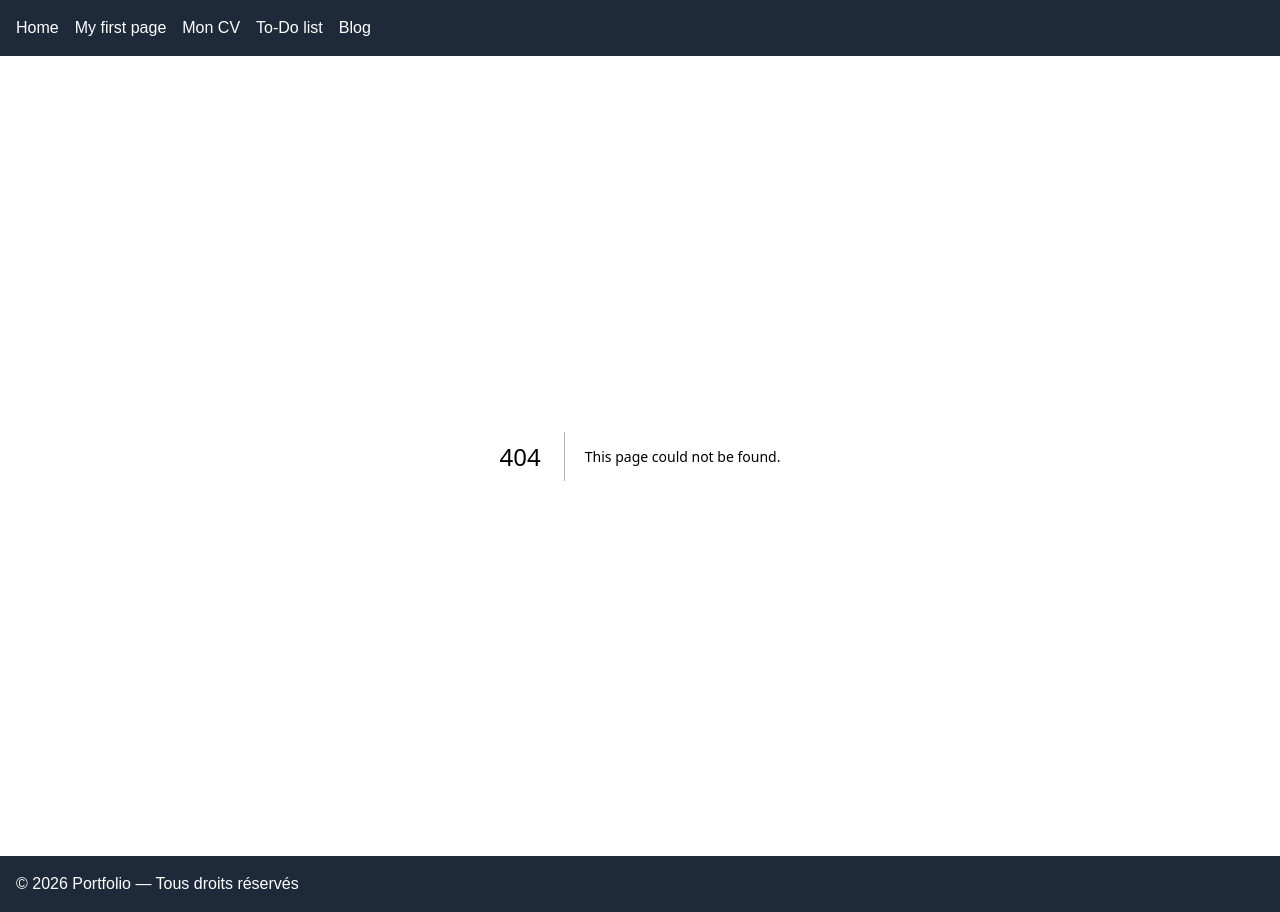
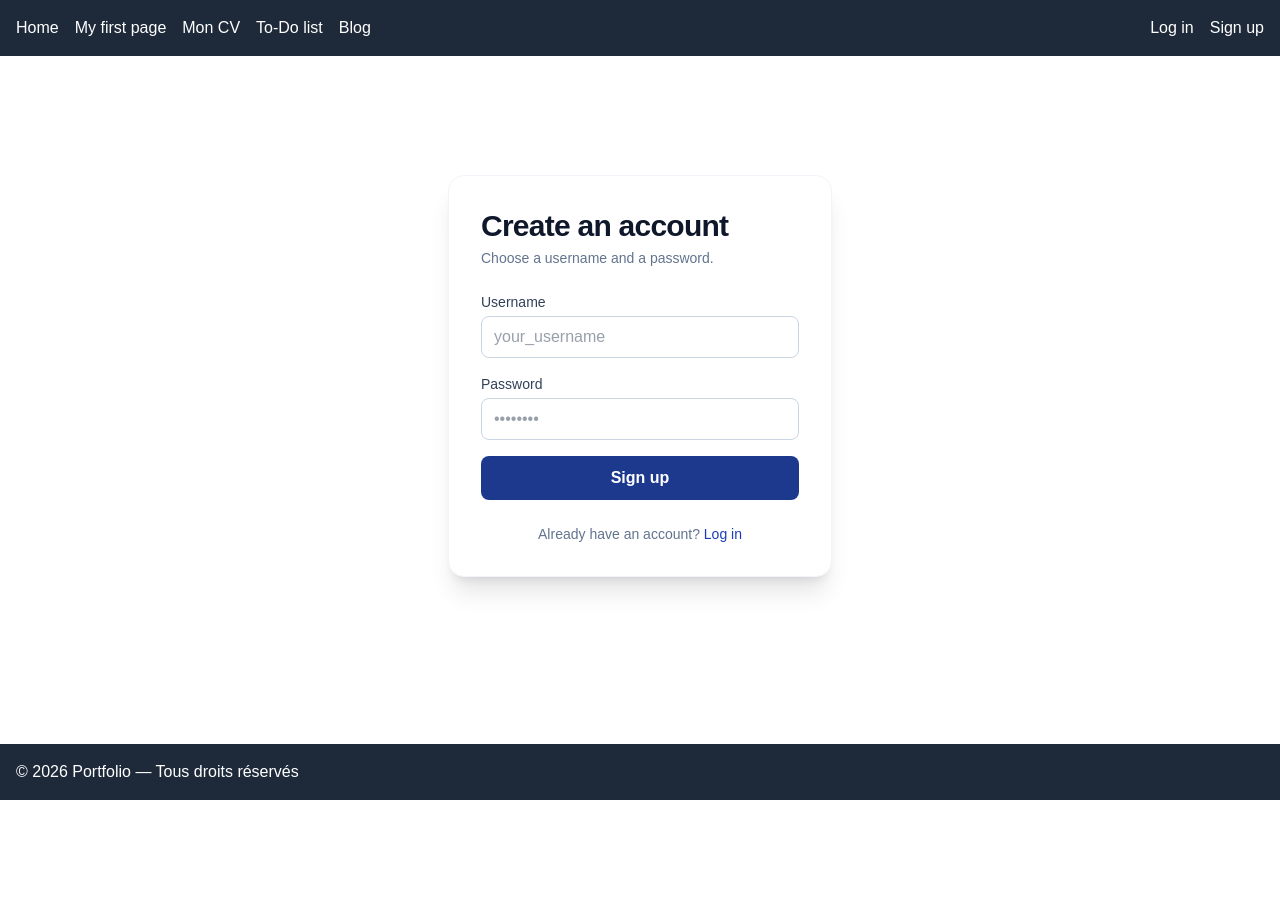
Before and after one commit to Paulinedjm/Technologie_web_portfolio, a Next.js app: page /register in a window 1280 px wide. Before the commit this address had no page. After the commit the page ends 800 px from the top, so only its background shows below. Built offline with nearby package versions, Linux system fonts and the light colour scheme; no server answers.

Commit message:
add login and sign up

```diff
--- a/app/CVentry/page.tsx
+++ b/app/CVentry/page.tsx
@@ -1,3 +1,5 @@
+//app/CVentry/page.tsx
+
 function Section(props: {title:string, children:React.ReactNode}) {
     return (
     <div className="mb-6">
--- a/app/components/Navbar.tsx
+++ b/app/components/Navbar.tsx
@@ -1,6 +1,6 @@
 export function Navbar(){
     return(
-        <nav className="bg-gray-800 text-white p-4">
+        <nav className="bg-gray-800 text-white p-4 flex justify-between items-center">
             <ul className = "flex space-x-4">
                 <li>
                     <a href="/" className = "hover:text-gray-400 hover:bg-gray-100">
@@ -28,6 +28,16 @@ export function Navbar(){
                     </a>
                 </li>
             </ul>
+
+            <ul className="flex space-x-4">
+                <li>
+                    <a href="/login" className="hover:text-gray-400 hover:bg-gray-100"> Log in</a>
+                </li>
+                <li>
+                    <a href="/register" className="hover:text-gray-400 hover:bg-gray-100">Sign up</a>
+                </li>
+           </ul>
+
         </nav>
     )
 }
--- /dev/null
+++ b/app/login/page.tsx
@@ -0,0 +1,53 @@
+import Link from "next/link";
+import { login } from "@/lib/auth";
+
+export default function LoginPage() {
+    return (
+        <section className="flex items-center justify-center min-h-[80vh] px-4">
+            <div className="w-full max-w-sm bg-white rounded-2xl shadow-xl border border-slate-100 p-8">
+                <h1 className="text-3xl font-extrabold text-slate-900 tracking-tight">
+                    Welcome back
+                </h1>
+                <p className="text-sm text-slate-500 mt-1 mb-6">
+                    Log in to access your account.
+                </p>
+
+                <form action={login} className="flex flex-col gap-4">
+                    <label className="flex flex-col gap-1 text-sm font-medium text-slate-700">
+                        Username
+                        <input
+                            name="login"
+                            placeholder="your_username"
+                            required
+                            className="border border-slate-300 rounded-lg px-3 py-2 text-base font-normal
+                                       focus:outline-none focus:ring-2 focus:ring-blue-800 focus:border-transparent"
+                        />
+                    </label>
+
+                    <label className="flex flex-col gap-1 text-sm font-medium text-slate-700">
+                        Password
+                        <input
+                            name="password"
+                            type="password"
+                            placeholder="••••••••"
+                            required
+                            className="border border-slate-300 rounded-lg px-3 py-2 text-base font-normal
+                                       focus:outline-none focus:ring-2 focus:ring-blue-800 focus:border-transparent"
+                        />
+                    </label>
+
+                    <button className="bg-blue-900 hover:bg-blue-800 text-white font-semibold rounded-lg py-2.5 transition-colors">
+                        Log in
+                    </button>
+                </form>
+
+                <p className="text-sm text-slate-500 text-center mt-6">
+                    Don't have an account yet?{" "}
+                    <Link href="/register" className="text-blue-800 font-medium hover:underline">
+                        Sign up
+                    </Link>
+                </p>
+            </div>
+        </section>
+    );
+}
--- /dev/null
+++ b/app/register/page.tsx
@@ -0,0 +1,53 @@
+import Link from "next/link";
+import { register } from "@/lib/auth";
+
+export default function RegisterPage() {
+    return (
+        <section className="flex items-center justify-center min-h-[80vh] px-4">
+            <div className="w-full max-w-sm bg-white rounded-2xl shadow-xl border border-slate-100 p-8">
+                <h1 className="text-3xl font-extrabold text-slate-900 tracking-tight">
+                    Create an account
+                </h1>
+                <p className="text-sm text-slate-500 mt-1 mb-6">
+                    Choose a username and a password.
+                </p>
+
+                <form action={register} className="flex flex-col gap-4">
+                    <label className="flex flex-col gap-1 text-sm font-medium text-slate-700">
+                        Username
+                        <input
+                            name="login"
+                            placeholder="your_username"
+                            required
+                            className="border border-slate-300 rounded-lg px-3 py-2 text-base font-normal
+                                       focus:outline-none focus:ring-2 focus:ring-blue-800 focus:border-transparent"
+                        />
+                    </label>
+
+                    <label className="flex flex-col gap-1 text-sm font-medium text-slate-700">
+                        Password
+                        <input
+                            name="password"
+                            type="password"
+                            placeholder="••••••••"
+                            required
+                            className="border border-slate-300 rounded-lg px-3 py-2 text-base font-normal
+                                       focus:outline-none focus:ring-2 focus:ring-blue-800 focus:border-transparent"
+                        />
+                    </label>
+
+                    <button className="bg-blue-900 hover:bg-blue-800 text-white font-semibold rounded-lg py-2.5 transition-colors">
+                        Sign up
+                    </button>
+                </form>
+
+                <p className="text-sm text-slate-500 text-center mt-6">
+                    Already have an account?{" "}
+                    <Link href="/login" className="text-blue-800 font-medium hover:underline">
+                        Log in
+                    </Link>
+                </p>
+            </div>
+        </section>
+    );
+}
--- a/db/index.ts
+++ b/db/index.ts
@@ -1,3 +1,5 @@
+//db/index.ts
+
 import { drizzle } from 'drizzle-orm/node-postgres'
 
 export const db = drizzle(process.env.DATABASE_URL!)
--- a/db/schema.ts
+++ b/db/schema.ts
@@ -1,3 +1,5 @@
+//db/schema.ts
+
 import { boolean, pgTable, text, uuid } from 'drizzle-orm/pg-core'
 
 export const tasksTable = pgTable('tasks', {
@@ -5,3 +7,10 @@ export const tasksTable = pgTable('tasks', {
   title: text().notNull(),
   done: boolean().default(false).notNull(),
 })
+
+
+export const usersTable = pgTable('users', {
+  id: uuid().defaultRandom().primaryKey(),
+  login: text().notNull().unique(),
+  password: text().notNull(),
+})
--- /dev/null
+++ b/lib/auth.ts
@@ -0,0 +1,52 @@
+"use server"
+
+import { db } from "@/db";
+import { usersTable } from "@/db/schema";
+import {hash, compare} from "bcryptjs";
+import { cookies, headers } from 'next/headers'
+import { eq } from "drizzle-orm";
+import { redirect } from "next/navigation";
+
+const secret = process.env.SECRET
+
+export async function register(form: FormData) {
+    const login = form.get("login")?.toString();
+    const password = form.get("password")?.toString();
+    if (login && password) {
+        await db
+        .insert(usersTable)   // ajoute une ligne dans users de ma database
+        .values({ login, password: await hash(password, 10) })
+        redirect("/login")
+    }
+}
+
+export async function login(form: FormData) {
+    const login = form.get("login")?.toString();
+    const password = form.get("password")?.toString();
+    if (login && password) {
+        const user = await db
+        .select()
+        .from(usersTable)
+        .where(eq(usersTable.login, login));
+        if (user && (await compare(password, user[0].password))) {
+            const signature = await hash(secret + login, 10)
+            const cookieStore = await cookies()
+            cookieStore.set('session', `${login};${signature}`)
+            redirect((await headers()).get('referer') ?? '/')
+        }
+    }
+}
+
+
+export async function getCurrentUser() {
+  // Get the session cookie
+  const cookieStore = await cookies()
+  const session = cookieStore.get('session')
+  if (!session) return null
+
+  // Check the signature
+  const [login, signature] = session.value.split(';')
+  const correct = await compare(secret + login, signature)
+
+  return correct ? login : null
+}
--- a/lib/blog.ts
+++ b/lib/blog.ts
@@ -1,3 +1,5 @@
+//lib/blog.ts
+
 "use server";
 
 import { cacheTag, updateTag } from "next/cache";
--- a/package.json
+++ b/package.json
@@ -9,6 +9,7 @@
     "lint": "eslint"
   },
   "dependencies": {
+    "bcryptjs": "^3.0.3",
     "dotenv": "^18.0.10",
     "drizzle-orm": "^1.0.0-rc.5",
     "next": "16.4.2",
```
Also changed, not shown: 1 other file (tests, documents, lock files or other folders).
